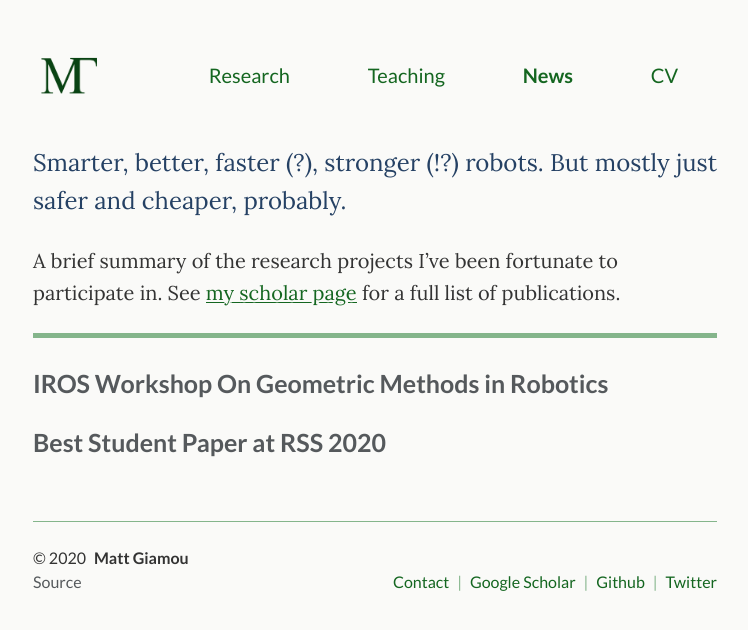
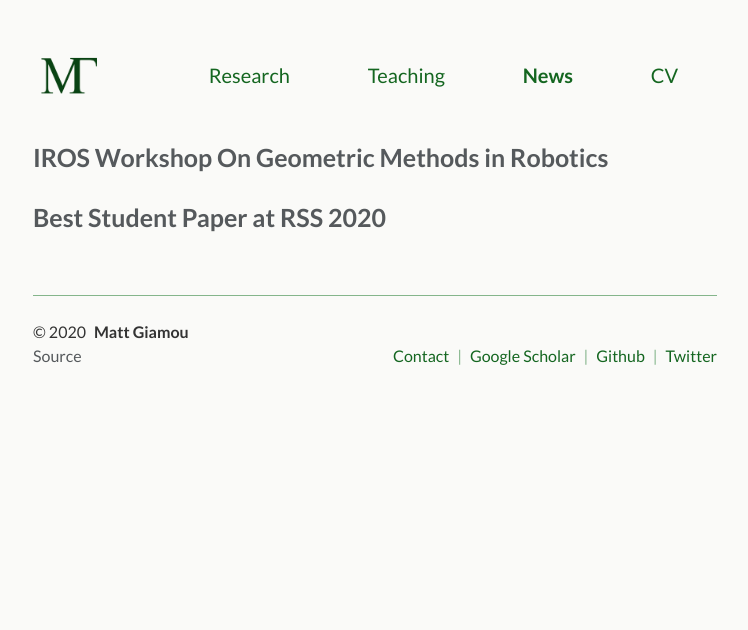
Before and after one commit to mattgiamou/mattgiamou.github.io, a Jekyll site: the page built from _pages/news.md, in a window 1280 px wide. Shown: the top 630 px of the page, without its empty margins (265-1013 px from the left). Built offline with Jekyll 4.4.1, drawn with Linux system fonts in a browser that asks for light colours.

Commit message:
Clean news.md

```diff
--- a/_pages/news.md
+++ b/_pages/news.md
@@ -8,12 +8,12 @@ permalink: /news/
 
 <div class="pretty-links">
 
-<div class="lead lead-about"> Smarter, better, faster (?), stronger (!?) robots. But mostly just safer and cheaper, probably.
-</div>
+<!-- <div class="lead lead-about"> Smarter, better, faster (?), stronger (!?) robots. But mostly just safer and cheaper, probably.
+</div> -->
 
-A brief summary of the research projects I've been fortunate to participate in. See [my scholar page](https://scholar.google.ca/citations?user=TWcYp5sAAAAJ) for a full list of publications.
+<!-- A brief summary of the research projects I've been fortunate to participate in. See [my scholar page](https://scholar.google.ca/citations?user=TWcYp5sAAAAJ) for a full list of publications.
 
----
+--- -->
 
 ### IROS Workshop On Geometric Methods in Robotics
 
```
